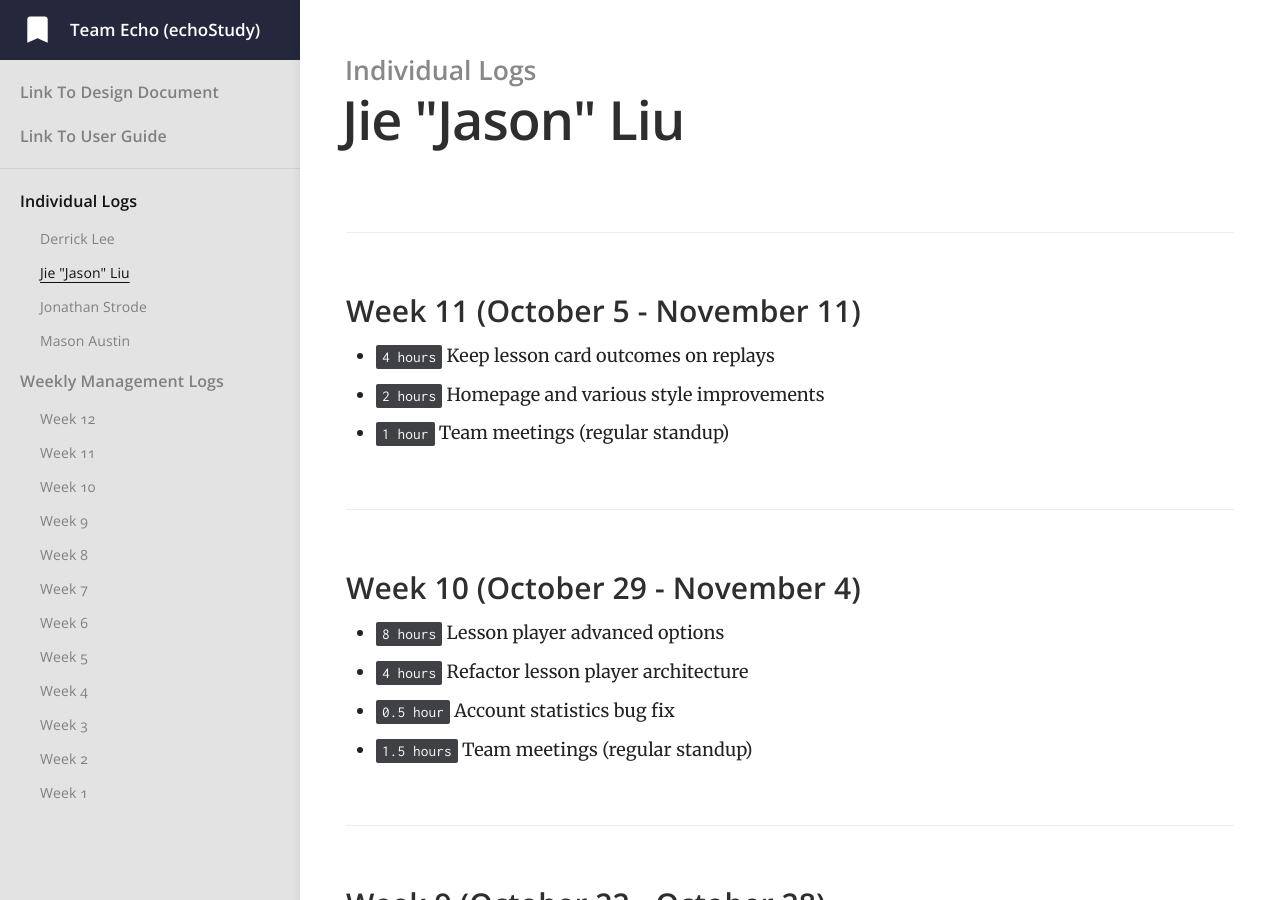
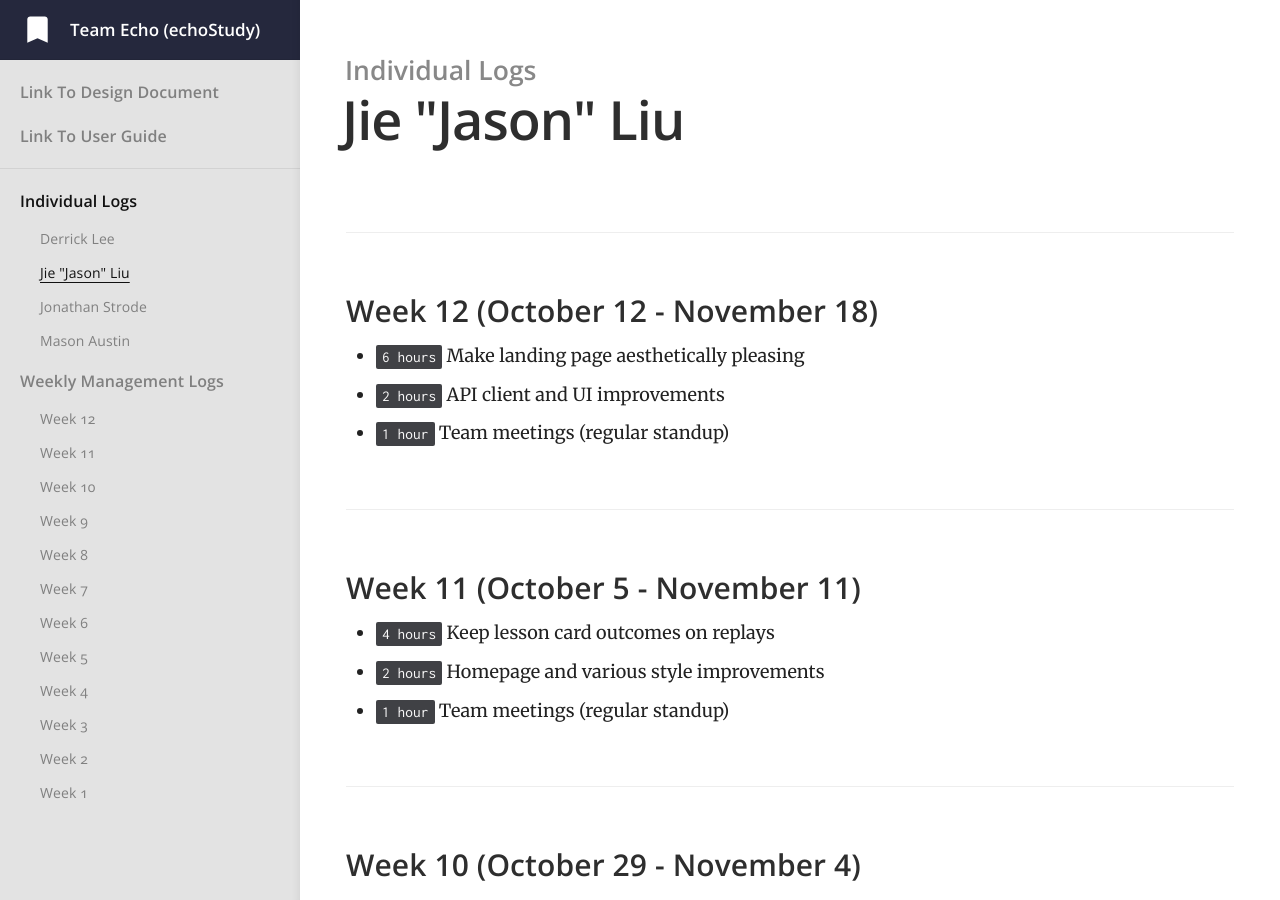
Before and after one commit to jiejasonliu/team-echo-site, a Jekyll site: the page built from _docs/individual-logs/jiejasonliu-logs.md, in a window 1280 px wide and 900 px high. Built offline with Jekyll 4.4.1, drawn with Linux system fonts in a browser that asks for light colours.

Commit message:
feat: week 12 individual log for Jason

```diff
--- a/_docs/individual-logs/jiejasonliu-logs.md
+++ b/_docs/individual-logs/jiejasonliu-logs.md
@@ -3,6 +3,11 @@ title: Jie "Jason" Liu
 category: Individual Logs
 order: 3
 ---
+
+### Week 12 (October 12 - November 18)
+  - `6 hours` Make landing page aesthetically pleasing
+  - `2 hours` API client and UI improvements
+  - `1 hour` Team meetings (regular standup)
 
 ### Week 11 (October 5 - November 11)
   - `4 hours` Keep lesson card outcomes on replays
```
